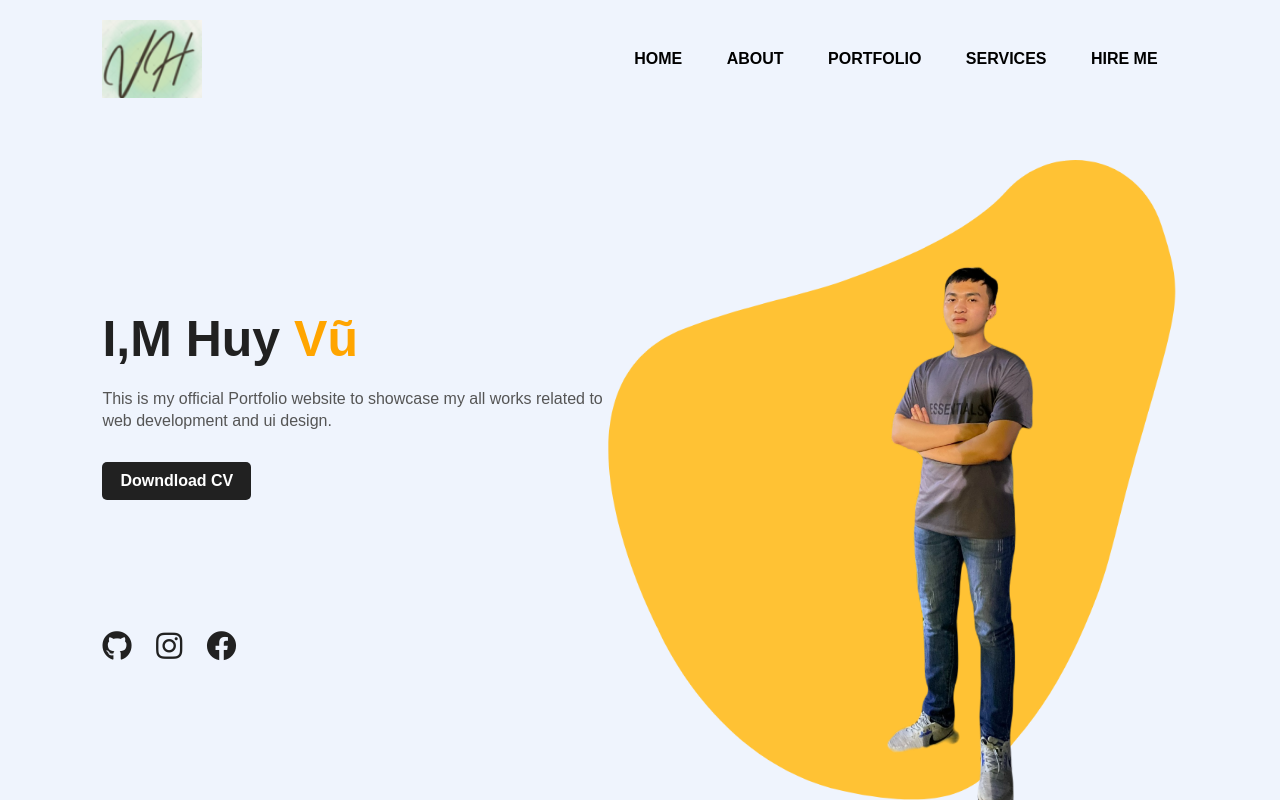
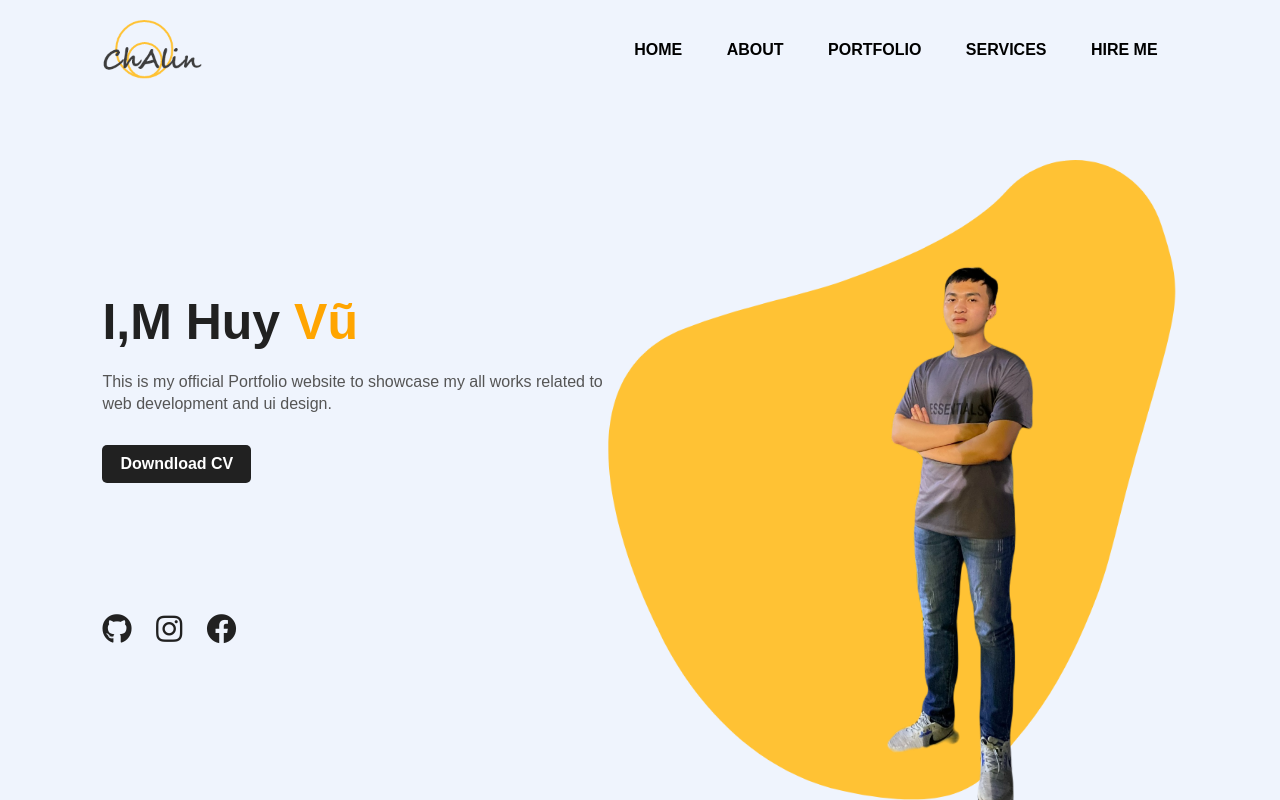
Before and after one commit to huyvu15/portfolio, a plain HTML site: page index.html in a window 1280 px wide. Drawn offline with Linux system fonts and the light colour scheme.

Commit message:
Update index.html

```diff
--- a/index.html
+++ b/index.html
@@ -11,7 +11,7 @@
 <body>
     <div class="hero">
         <nav>
-            <img src="images/logo1.png" class="logo">
+            <img src="images/logo.png" class="logo">
             <ul>
                 <li><a href="#">HOME</a></li>
                 <li><a href="#">ABOUT</a></li>
```
